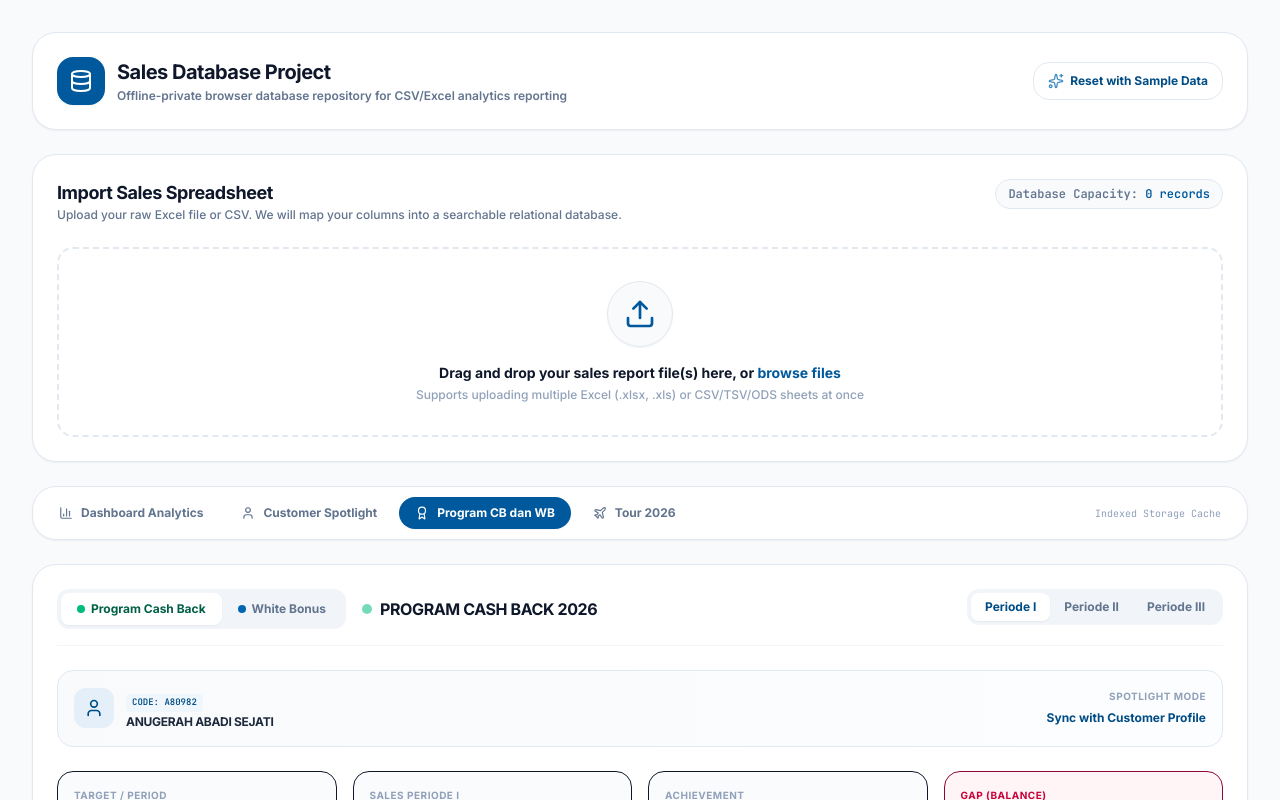
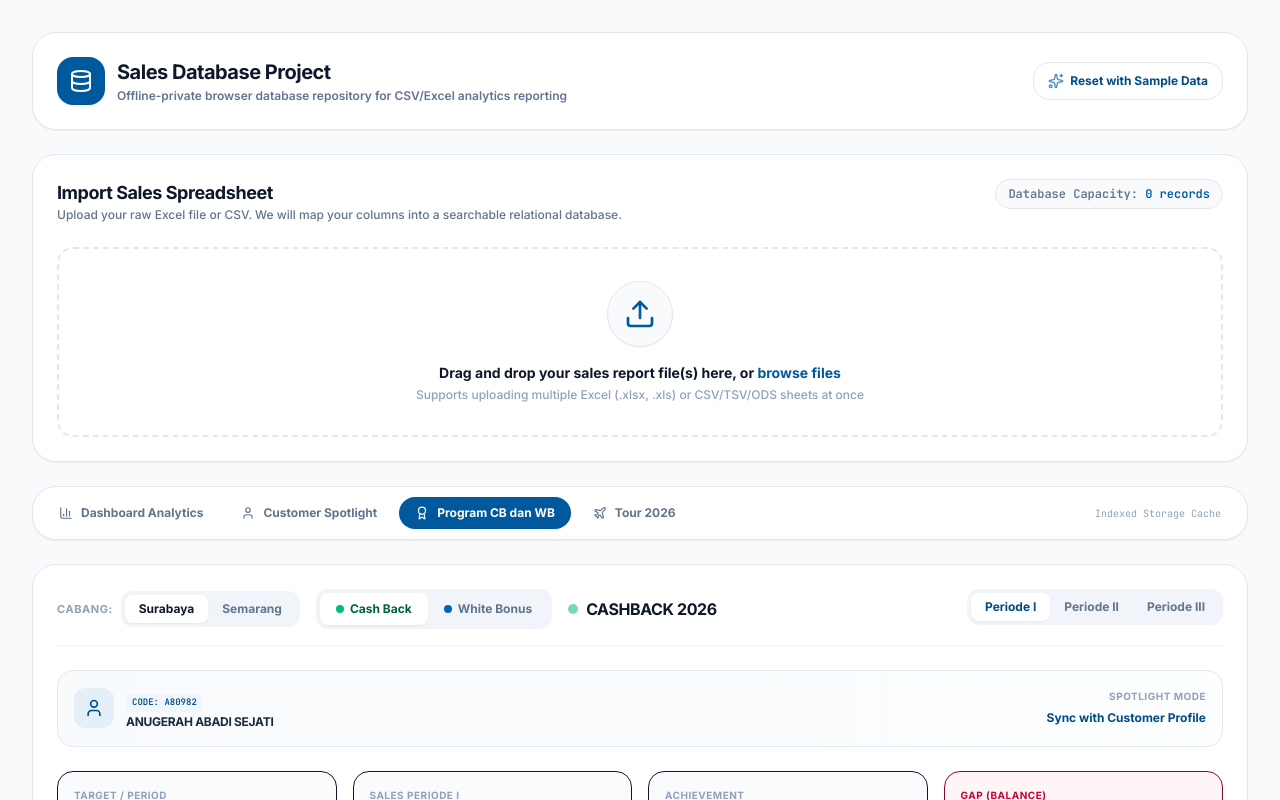
Before and after one commit to sakty-a/DatabaseReport, a React (Vite) app: page / in a window 1280 px wide. Both pictures are taken after a click on the button "Program CB dan WB". Shown: the top 800 px of the page. Built offline with nearby package versions, Linux system fonts and the light colour scheme.

Commit message:
feat(programs): add support for Semarang cashback region
- Update CashBackProgram to toggle between Surabaya and Semarang regions
- Add Semarang participants data
- Implement logic to handle region-based customer selection and filtering

```diff
--- a/src/components/CashBackProgram.tsx
+++ b/src/components/CashBackProgram.tsx
@@ -13,7 +13,7 @@ import {
   Calendar
 } from 'lucide-react';
 import { SalesRecord } from '../types';
-import { CASH_BACK_PARTICIPANTS, WHITE_BONUS_PARTICIPANTS } from './programParticipants';
+import { CASH_BACK_PARTICIPANTS, WHITE_BONUS_PARTICIPANTS, CASH_BACK_PARTICIPANTS_SEMARANG } from './programParticipants';
 
 interface CustomerSummary {
   customerId: string;
@@ -48,9 +48,28 @@ interface CashBackProgramProps {
 
 
 export default function CashBackProgram({ records, selectedCustId, onSelectCustomer }: CashBackProgramProps) {
+  const [region, setRegion] = useState<'surabaya' | 'semarang'>('surabaya');
   const [selectedProgram, setSelectedProgram] = useState<'cashback' | 'whitebonus'>('cashback');
   const [activePeriod, setActivePeriod] = useState<'I' | 'II' | 'III' | 'IV'>('I');
   const [whiteBonusFilter, setWhiteBonusFilter] = useState<'all' | 'under50' | '50_75' | 'upper75'>('all');
+
+  const handleRegionChange = (newRegion: 'surabaya' | 'semarang') => {
+    setRegion(newRegion);
+    if (newRegion === 'semarang') {
+      setSelectedProgram('cashback');
+      // Set selectedCustId to first item of Semarang list if the currently selected is not in Semarang
+      const semarangCodes = CASH_BACK_PARTICIPANTS_SEMARANG.map(p => p.code.toLowerCase());
+      if (!semarangCodes.includes(selectedCustId.toLowerCase())) {
+        onSelectCustomer(CASH_BACK_PARTICIPANTS_SEMARANG[0].code);
+      }
+    } else {
+      // Set selectedCustId to first item of Surabaya list if currently selected is not in Surabaya and it's cashback
+      const surabayaCodes = CASH_BACK_PARTICIPANTS.map(p => p.code.toLowerCase());
+      if (selectedProgram === 'cashback' && !surabayaCodes.includes(selectedCustId.toLowerCase())) {
+        onSelectCustomer(CASH_BACK_PARTICIPANTS[0].code);
+      }
+    }
+  };
 
   const handleProgramChange = (prog: 'cashback' | 'whitebonus') => {
     setSelectedProgram(prog);
@@ -76,7 +95,9 @@ export default function CashBackProgram({ records, selectedCustId, onSelectCusto
 
   // Combine participants with same "no"
   const mergedParticipants = useMemo(() => {
-    const list = selectedProgram === 'cashback' ? CASH_BACK_PARTICIPANTS : WHITE_BONUS_PARTICIPANTS;
+    const list = selectedProgram === 'cashback'
+      ? (region === 'semarang' ? CASH_BACK_PARTICIPANTS_SEMARANG : CASH_BACK_PARTICIPANTS)
+      : WHITE_BONUS_PARTICIPANTS;
     const groups: Record<string, typeof list> = {};
     list.forEach(p => {
       if (!groups[p.no]) {
@@ -121,7 +142,7 @@ export default function CashBackProgram({ records, selectedCustId, onSelectCusto
         monthlySales: emptyMonthlySales
       };
     });
-  }, [selectedProgram]);
+  }, [selectedProgram, region]);
 
   // Compile general Customer Summary records
   const customerSummaryList = useMemo<CustomerSummary[]>(() => {
@@ -415,9 +436,39 @@ export default function CashBackProgram({ records, selectedCustId, onSelectCusto
         {/* Header and Period Tabs Picker */}
         <div className="flex flex-col xl:flex-row xl:items-center justify-between gap-4 pb-4 border-b border-slate-100">
           <div className="flex flex-col sm:flex-row sm:items-center gap-4">
+            {/* Region Filter Button Group */}
+            <div className="flex items-center gap-2">
+              <span className="text-[11px] font-bold text-slate-400 uppercase tracking-wider">Cabang:</span>
+              <div className="inline-flex bg-slate-100 p-1 rounded-xl shrink-0">
+                <button
+                  type="button"
+                  onClick={() => handleRegionChange('surabaya')}
+                  className={`px-3.5 py-1.5 text-xs font-black rounded-lg transition-all cursor-pointer flex items-center border-none ${
+                    region === 'surabaya'
+                      ? 'bg-white text-slate-900 shadow-xs'
+                      : 'text-slate-500 hover:text-slate-800 bg-transparent'
+                  }`}
+                >
+                  Surabaya
+                </button>
+                <button
+                  type="button"
+                  onClick={() => handleRegionChange('semarang')}
+                  className={`px-3.5 py-1.5 text-xs font-black rounded-lg transition-all cursor-pointer flex items-center border-none ${
+                    region === 'semarang'
+                      ? 'bg-white text-slate-900 shadow-xs'
+                      : 'text-slate-500 hover:text-slate-800 bg-transparent'
+                  }`}
+                >
+                  Semarang
+                </button>
+              </div>
+            </div>
+
             {/* Program Switcher Button Group */}
             <div className="inline-flex bg-slate-100 p-1 rounded-xl shrink-0 self-start">
               <button
+                type="button"
                 onClick={() => handleProgramChange('cashback')}
                 className={`px-4 py-2 text-xs font-black rounded-lg transition-all cursor-pointer flex items-center gap-1.5 border-none ${
                   selectedProgram === 'cashback'
@@ -426,15 +477,20 @@ export default function CashBackProgram({ records, selectedCustId, onSelectCusto
                 }`}
               >
                 <span className="w-2 h-2 rounded-full bg-emerald-500 shrink-0"></span>
-                Program Cash Back
+                Cash Back
               </button>
               <button
+                type="button"
+                disabled={region === 'semarang'}
                 onClick={() => handleProgramChange('whitebonus')}
-                className={`px-4 py-2 text-xs font-black rounded-lg transition-all cursor-pointer flex items-center gap-1.5 border-none ${
-                  selectedProgram === 'whitebonus'
-                    ? 'bg-white text-indigo-800 shadow-xs'
-                    : 'text-slate-500 hover:text-slate-800 bg-transparent'
+                className={`px-4 py-2 text-xs font-black rounded-lg transition-all flex items-center gap-1.5 border-none ${
+                  region === 'semarang'
+                    ? 'opacity-40 cursor-not-allowed text-slate-400 bg-transparent'
+                    : selectedProgram === 'whitebonus'
+                    ? 'bg-white text-indigo-805 shadow-xs cursor-pointer'
+                    : 'text-slate-500 hover:text-slate-800 bg-transparent cursor-pointer'
                 }`}
+                title={region === 'semarang' ? 'White Bonus is currently not registered for Semarang region' : 'White Bonus'}
               >
                 <span className="w-2 h-2 rounded-full bg-indigo-500 shrink-0"></span>
                 White Bonus
@@ -444,8 +500,8 @@ export default function CashBackProgram({ records, selectedCustId, onSelectCusto
             <div>
               <div className="flex items-center gap-2">
                 <span className={`w-2.5 h-2.5 rounded-full animate-pulse shrink-0 ${selectedProgram === 'cashback' ? 'bg-emerald-500' : 'bg-indigo-500'}`}></span>
-                <h4 className="text-base font-black text-slate-900 uppercase tracking-tight">
-                  {selectedProgram === 'cashback' ? 'PROGRAM CASH BACK 2026' : 'WHITE BONUS PROGRAM'}
+                <h4 className="text-base font-black text-slate-1000 uppercase tracking-tight">
+                  {selectedProgram === 'cashback' ? 'CASHBACK 2026' : 'WHITE BONUS'}
                 </h4>
               </div>
             </div>
--- a/src/components/programParticipants.ts
+++ b/src/components/programParticipants.ts
@@ -40,6 +40,34 @@ export const CASH_BACK_PARTICIPANTS: RawParticipant[] = [
   { no: '25', code: 'B33609', name: 'BERSAUDARA BERLIMPAH BERKAT', target: 750000000 },
   { no: '26', code: 'B18100', name: 'LITTLE STAR BSH', target: 100000000 },
   { no: '27', code: 'B36896', name: 'USAHA BARU LESTARI', target: 100000000 }
+];
+
+export const CASH_BACK_PARTICIPANTS_SEMARANG: RawParticipant[] = [
+  { no: '1', code: 'A96522', name: 'ADA FATMAWATI', target: 544598368 },
+  { no: '1', code: 'A97179', name: 'ADA KUDUS', target: 544598368 },
+  { no: '1', code: 'A96469', name: 'ADA MAJAPAHIT', target: 544598368 },
+  { no: '1', code: 'A97528', name: 'ADA PATI', target: 544598368 },
+  { no: '1', code: 'A96471', name: 'ADA SETIABUDI', target: 544598368 },
+  { no: '1', code: 'A96475', name: 'ADA SILIWANGI', target: 544598368 },
+  { no: '7', code: 'A97720', name: 'Albert Wijaya ( SMG1-2806 )', target: 191600000 },
+  { no: '8', code: 'B14691', name: 'BASA TOSERBA (PEMALANG)', target: 300000000 },
+  { no: '9', code: 'A97381', name: 'ELISHA BEAUTY', target: 750000000 },
+  { no: '10', code: 'B01235', name: 'ELISHA MART TK', target: 555900000 },
+  { no: '11', code: 'A96889', name: 'LARESS, TK.', target: 100000000 },
+  { no: '12', code: 'B00708', name: 'Laris Jaya', target: 163700000 },
+  { no: '13', code: 'A96596', name: 'LARIS PUTRA SEJATI, CV.', target: 198400000 },
+  { no: '14', code: 'A96814', name: 'Luwes Pasaraya Pati ( SMG1-0539 )', target: 258800000 },
+  { no: '15', code: 'A96663', name: 'MEKAR, TK. (PEKALONGAN)', target: 231500000 },
+  { no: '16', code: 'B01864', name: 'NAJMIA BEAUTY TC', target: 300000000 },
+  { no: '17', code: 'B15717', name: 'STUFF BY MS', target: 100200000 },
+  { no: '18', code: 'B37096', name: 'NAJMIA SAMBIROTO', target: 100000000 },
+  { no: '18b', code: 'B01238', name: 'RANIA BEAUTY COSMETIC TK', target: 424000000 },
+  { no: '19', code: 'B01715', name: 'OPG COSMETIC TC.', target: 100000000 },
+  { no: '20', code: 'B28221', name: 'NAJMIA BEAUTY TEMBALANG', target: 912700000 },
+  { no: '21', code: 'B28203', name: 'NAJMIA BEAUTY UNGARAN', target: 417400000 },
+  { no: '22', code: 'B28206', name: 'NAJMIA BEAUTY UNNES', target: 434600000 },
+  { no: '23', code: 'B31232', name: 'Elisha Mart Tlogosari', target: 245400000 },
+  { no: '17b', code: 'B36170', name: 'AIME BEAUTY SETIABUDI', target: 100000000 }
 ];
 
 export const WHITE_BONUS_PARTICIPANTS: RawParticipant[] = [
```
Also changed, not shown: 1 other file (tests, documents, lock files or other folders).
